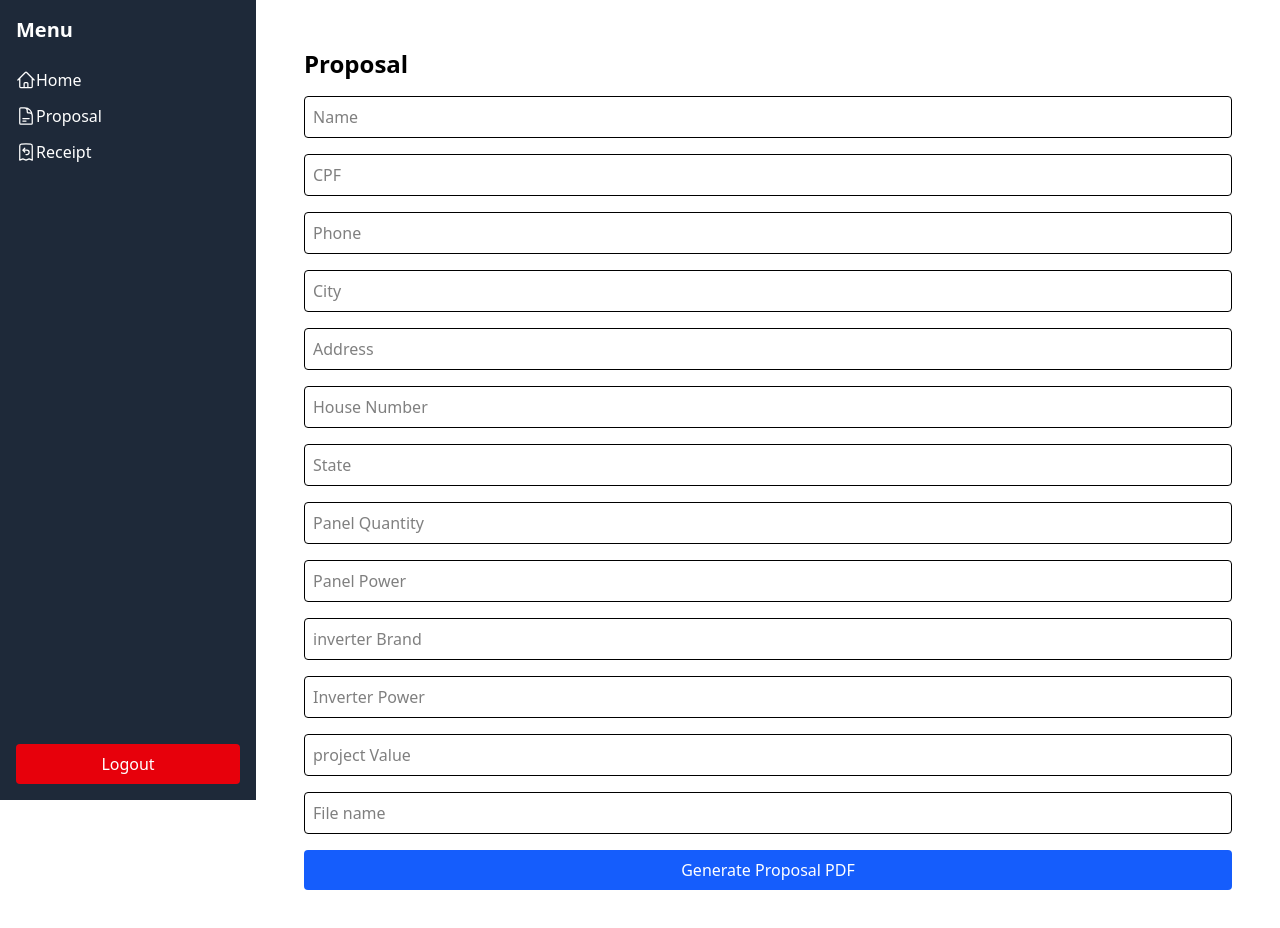
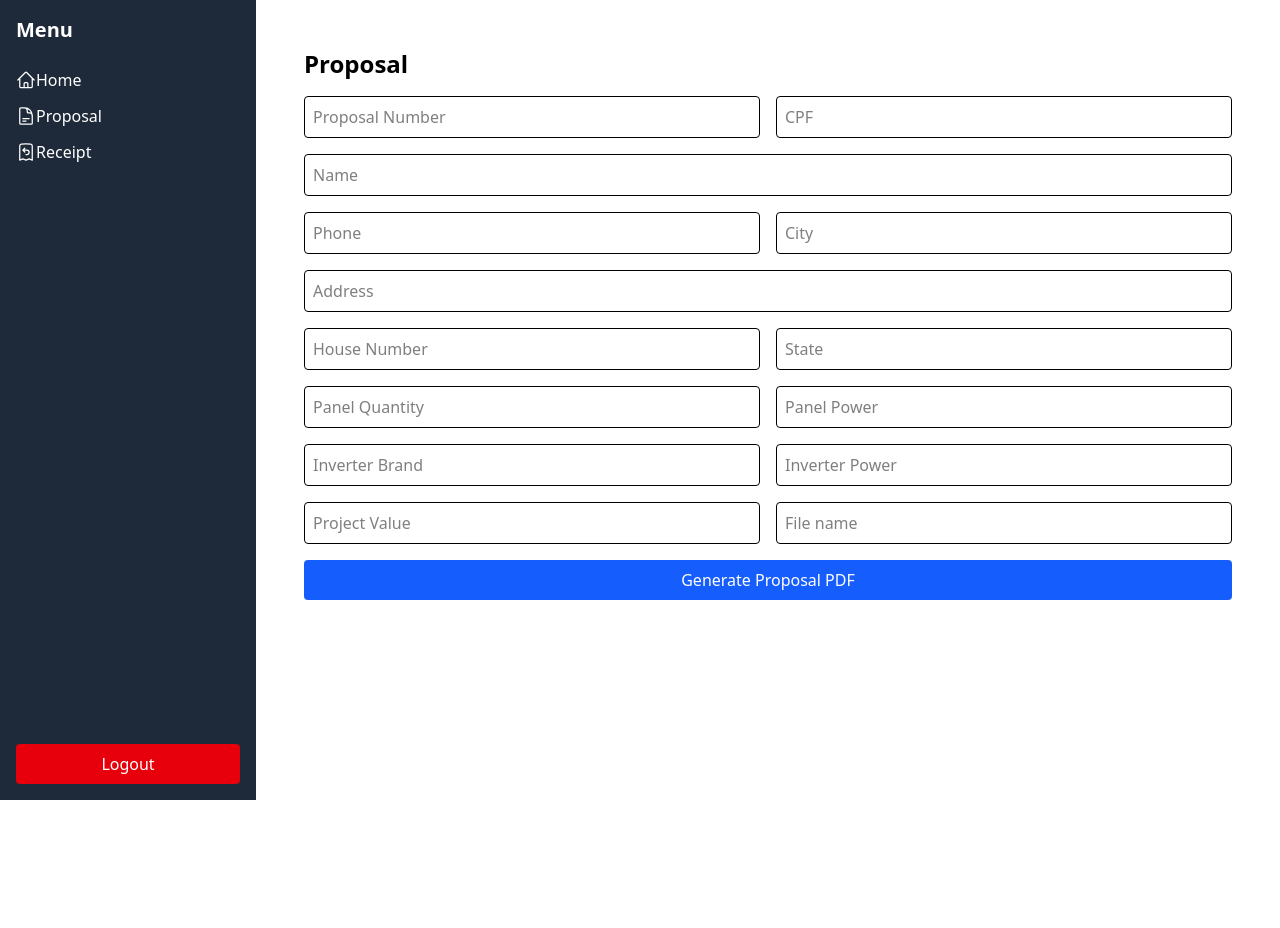
Before and after one commit to Th1y/kiki-express, a Next.js app: page /proposal in a window 1280 px wide. Shown: the top 928 px of the page. After the commit the page ends 800 px from the top, so only its background shows below. Built offline with nearby package versions, Linux system fonts and the light colour scheme.

Commit message:
refactor(proposal): extract form inputs into reusable FormIinput component

```diff
--- a/app/(authenticated)/proposal/page.tsx
+++ b/app/(authenticated)/proposal/page.tsx
@@ -8,6 +8,7 @@ import { fillEquipmentFields } from "./utils/fields/FillSolarEquipmentFields";
 import { fillProjectFields } from "./utils/fields/fillProjectFields";
 import { replaceImageField } from "./utils/fields/replaceImageField";
 import { downloadPdf } from "./utils/downloadPdf";
+import { FormInput } from "./utils/fields/formInput";
 
 export default function ProposalPage() {
   const [loading, setLoading] = useState(false);
@@ -20,7 +21,7 @@ export default function ProposalPage() {
     const payload = Object.fromEntries(formData.entries());
 
     // load template
-  const existingPdfBytes = await fetch("/pdf1.pdf").then(res => res.arrayBuffer());
+    const existingPdfBytes = await fetch("/temp1.pdf").then(res => res.arrayBuffer());
     const pdfDoc = await PDFDocument.load(existingPdfBytes);
     const form = pdfDoc.getForm();
 
@@ -28,11 +29,11 @@ export default function ProposalPage() {
     clientDataFields(form, payload);
     fillEquipmentFields(form, payload);
     fillProjectFields(form, payload);
-
+/*
     // Fill in the image fields in template
     await replaceImageField(form, pdfDoc, "inverterImg", "/auxsol.png");
     await replaceImageField(form, pdfDoc, "panelImg", "/panel.png")
-
+  */
     form.flatten();
     const pdfBytes = await pdfDoc.save();
 
@@ -43,28 +44,39 @@ export default function ProposalPage() {
     setLoading(false);
   }
 
+  const fields = [
+    { name: "proposalNumber", placeholder: "Proposal Number" },
+    { name: "cpf", placeholder: "CPF" },
+    { name: "name", placeholder: "Name", span: 2 },
+    { name: "phone", placeholder: "Phone" },
+    { name: "city", placeholder: "City" },
+    { name: "address", placeholder: "Address", span: 2 },
+    { name: "houseNumber", placeholder: "House Number" },
+    { name: "state", placeholder: "State" },
+    { name: "panelQuantity", placeholder: "Panel Quantity" },
+    { name: "panelPower", placeholder: "Panel Power" },
+    { name: "inverterBrand", placeholder: "Inverter Brand" },
+    { name: "inverterPower", placeholder: "Inverter Power" },
+    { name: "projectValue", placeholder: "Project Value" },
+    { name: "fileName", placeholder: "File name" },
+  ];
 
   return (
       <div className="p-6">
           <h1 className="text-2xl font-bold mb-4">Proposal</h1>
-            <form onSubmit={handleSubmit} className="flex flex-col gap-4">
-                <input name="name" placeholder="Name" className="border p-2 rounded"/>
-                <input name="cpf" placeholder="CPF" className="border p-2 rounded" />
-                <input name="phone" placeholder="Phone" className="border p-2 rounded"/>
-                <input name="city" placeholder="City" className="border p-2 rounded" />
-                <input name="address" placeholder="Address" className="border p-2 rounded" />
-                <input name="houseNumber" placeholder="House Number" className="border p-2 rounded" />
-                <input name="state" placeholder="State" className="border p-2 rounded" />
-                <input name="panelQuantity" placeholder="Panel Quantity" className="border p-2 rounded" />
-                <input name="panelPower" placeholder="Panel Power" className="border p-2 rounded" />
-                <input name="inverterBrand" placeholder="inverter Brand" className="border p-2 rounded" />
-                <input name="inverterPower" placeholder="Inverter Power" className="border p-2 rounded" />
-                <input name="projectValue" placeholder="project Value" className="border p-2 rounded" />
-                <input name="fileName" placeholder="File name" className="border p-2 rounded" />
+          <form onSubmit={handleSubmit} className="grid grid-cols-2 gap-4">
+            {fields.map(({name, placeholder, span }) => (
+              <FormInput
+                key={name}
+                name={name}
+                placeholder={placeholder}
+                span={span} />
+            ))}
+
             <button
               type="submit"
               disabled={loading}
-                className="bg-blue-600 text-white p-2 rounded hover:bg-blue-700"
+              className="bg-blue-600 text-white p-2 rounded hover:bg-blue-700 col-span-2"
             >
               {loading ? "Generating..." : "Generate Proposal PDF"}
             </button>
--- /dev/null
+++ b/app/(authenticated)/proposal/utils/fields/formInput.tsx
@@ -0,0 +1,19 @@
+type FormInputProps = {
+    name: string;
+    placeholder: string;
+    span?: number; // how many columns does it take
+};
+
+export function FormInput({
+    name,
+    placeholder,
+    span = 1
+}: FormInputProps) {
+    return (
+        <input
+            name={name}
+            placeholder={placeholder}
+            className={`border p-2 rounded col-span-${span}`}
+        />
+    );
+}
```
Lines whose indentation alone changed are shown as unchanged.
